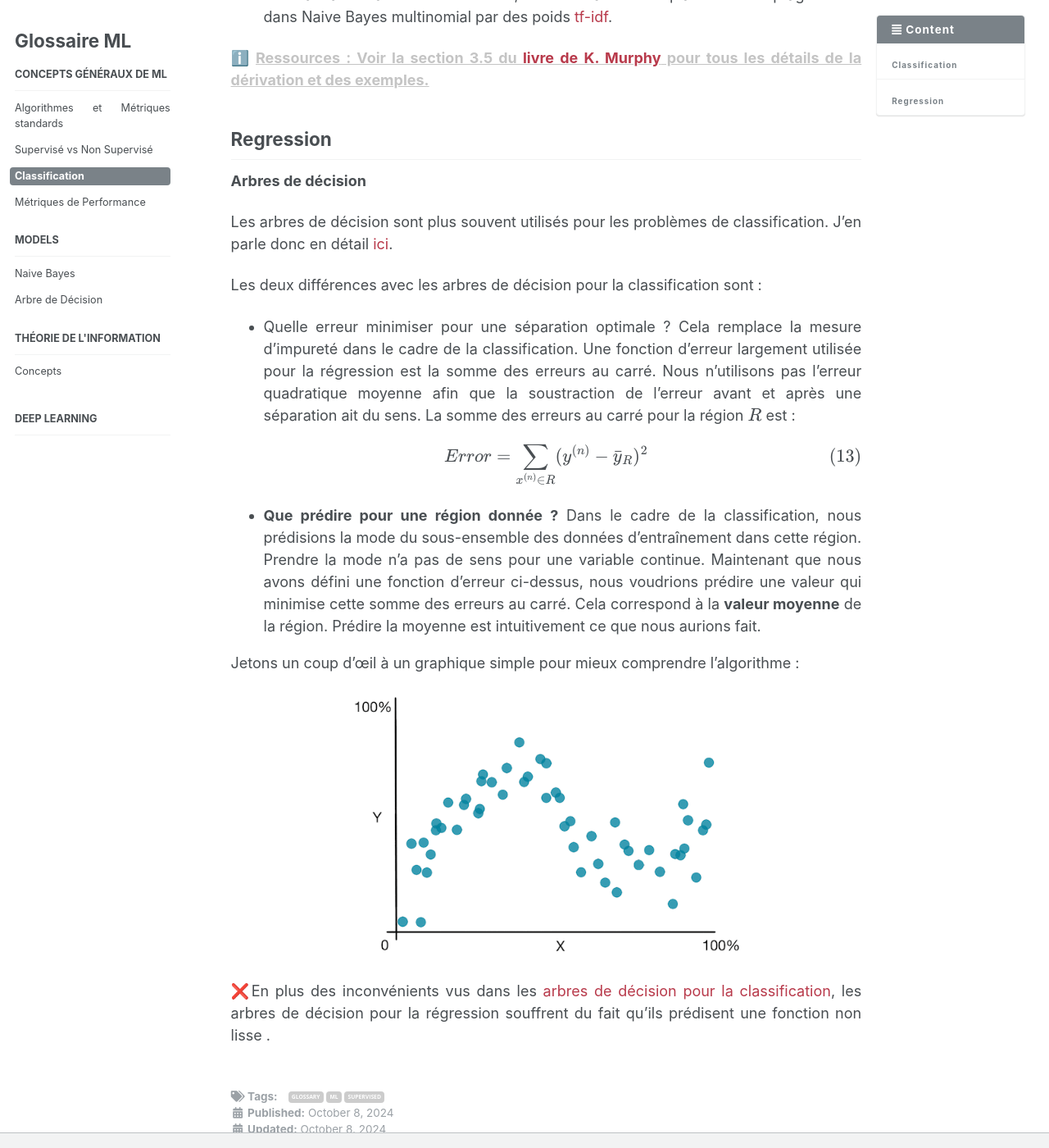
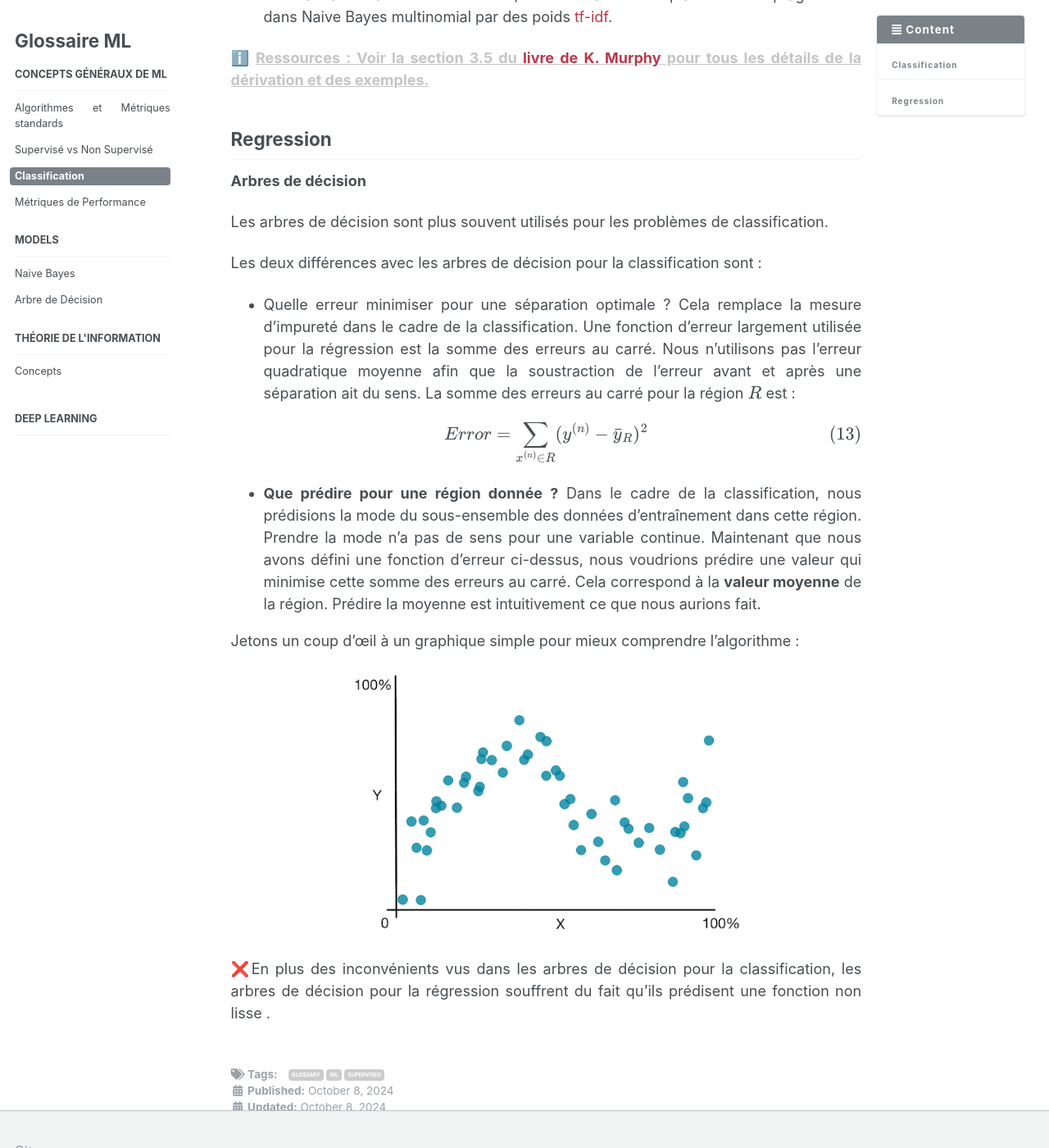
Before and after one commit to PerrineQhn/perrineqhn.github.io, a Jekyll site: the page built from _posts/2024-10-08-glossary-classification.md, in a window 1280 px wide and 1400 px high, scrolled down 11276 px. Shown: the whole window at 82% size. Built offline with Jekyll 4.4.1, drawn with Linux system fonts in a browser that asks for light colours; emoji names are drawn with the system emoji font; formulas are drawn with MathJax 3.

Commit message:
correction classification.md

```diff
--- a/_posts/2024-10-08-glossary-classification.md
+++ b/_posts/2024-10-08-glossary-classification.md
@@ -479,7 +479,7 @@ Lorsqu’on utilise un *prior* uniforme $\alpha_\theta=1$,cette équation est ap
 ## Regression
 **Arbres de décision**
 
-Les arbres de décision sont plus souvent utilisés pour les problèmes de classification. J’en parle donc en détail [ici](#decision-trees-1).
+Les arbres de décision sont plus souvent utilisés pour les problèmes de classification.
 
 Les deux différences avec les arbres de décision pour la classification sont :
 
@@ -495,4 +495,4 @@ Jetons un coup d’œil à un graphique simple pour mieux comprendre l’algorit
 ![Building Decision Trees Regression](/images/blog/glossary-old/decision-tree-reg.gif){:width='477px' :height='327px'}
 </div>
 
-:x:En plus des inconvénients vus dans les [arbres de décision pour la classification](#decision-trees-1), les arbres de décision pour la régression souffrent du fait qu’ils prédisent une fonction non lisse .
+:x:En plus des inconvénients vus dans les arbres de décision pour la classification, les arbres de décision pour la régression souffrent du fait qu’ils prédisent une fonction non lisse .
```
